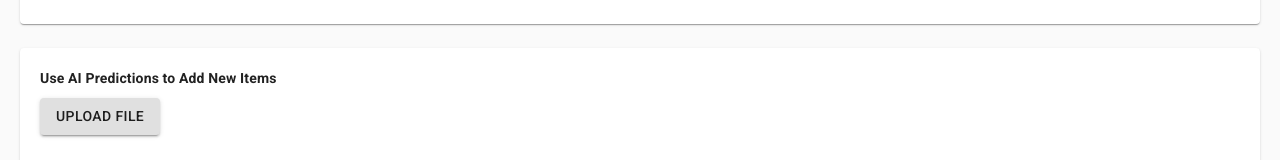
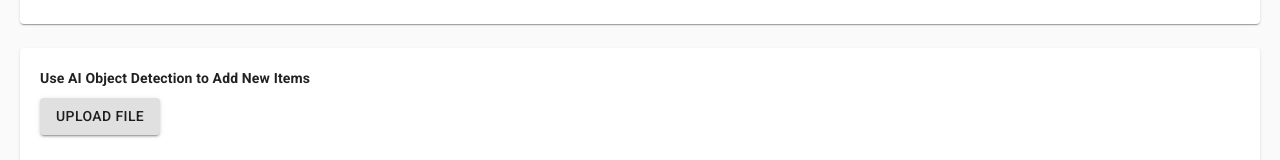
Before and after one commit to msrikant15/shopping-list, a React (Create React App) app: page / in a window 1280 px wide. Shown: the part 210-370 px from the top of the page. Built offline with nearby package versions, Linux system fonts and the light colour scheme.

Commit message:
change text in pred card

```diff
--- a/src/components/PredictionsCard.js
+++ b/src/components/PredictionsCard.js
@@ -14,7 +14,7 @@ const PredictionsCard = ({
     <Grid item xs={12}>
         <Paper className="card">
           <Grid item xs={12} style={{paddingBottom: '10px'}}>
-            <b>Use AI Predictions to Add New Items</b>
+            <b>Use AI Object Detection to Add New Items</b>
           </Grid>
           <Grid item xs={12}>
             <Button
```
